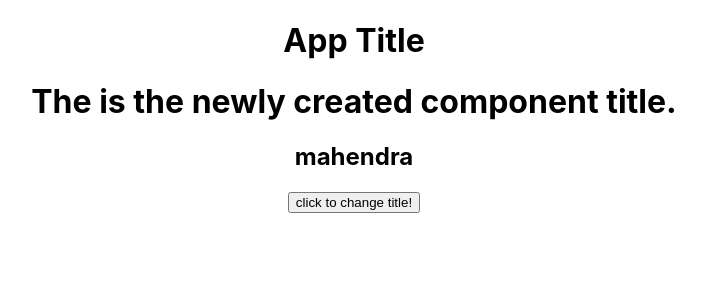
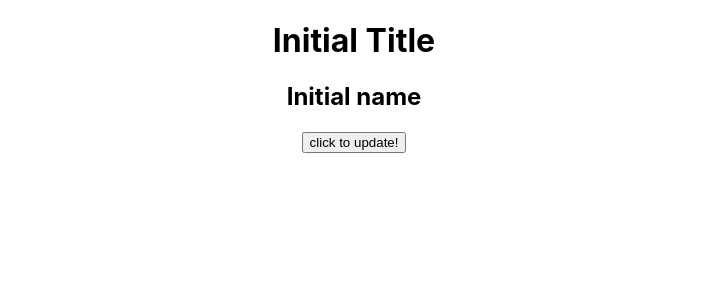
Before and after one commit to shaikjrizwana/primosoft-batch-1-training, a React (Create React App) app in the folder my-react-app/: page / in a window 1280 px wide. Shown: the top 300 px of the page, without its empty margins (286-991 px from the left). Built offline with nearby package versions, Linux system fonts and the light colour scheme.

Commit message:
feat: update props Description: we can update the props using setState method.

```diff
--- a/my-react-app/src/App.js
+++ b/my-react-app/src/App.js
@@ -7,21 +7,23 @@ class App extends Component {
     super(props);
     this.onClick = this.onClick.bind(this);
     this.state = {
-      title: "App Title"
+      title: "Initial Title",
+      name: "Initial name"
     };
   }
 
   onClick() {
     this.setState({
-      title: "New App Title"
+      name: "Updated name ",
+      title: "Updated title"
     });
   }
   render() {
     return (
       <div className="App">
-        <h1>{this.state.title}</h1>
         <MyComponent
-          title="The is the newly created component title."
+          name={this.state.name}
+          title={this.state.title}
           onClick={this.onClick}
         />
       </div>
--- a/my-react-app/src/MyComponent.js
+++ b/my-react-app/src/MyComponent.js
@@ -9,7 +9,7 @@ class MyComponent extends Component {
             <div className="Component">
                 <h1>{title}</h1>
                 <h2>{name}</h2>
-                <button onClick={onClick}>click to change title!</button>
+                <button onClick={onClick}>click to update!</button>
             </div>
         );
     }
```
